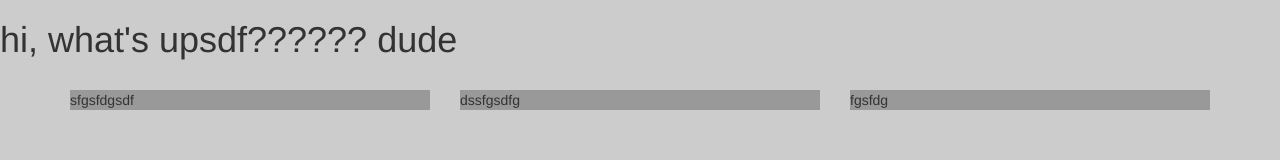
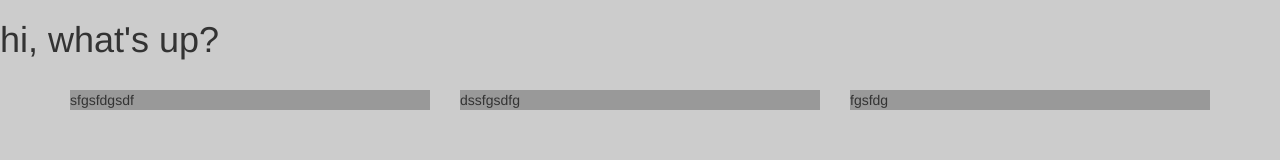
Before and after one commit to baxy2005/workflow, a website: page index.html in a window 1280 px wide. Drawn offline with nearby package versions, Linux system fonts and the light colour scheme.

Commit message:
minor change on the index.html

```diff
--- a/index.html
+++ b/index.html
@@ -10,7 +10,7 @@
 </head>
 
 <body>
-<h1>hi, what's upsdf?????? dude</h1>
+<h1>hi, what's up?</h1>
 <div class="container">
 	<div class="row">
 		<div class="col-md-4">
```
